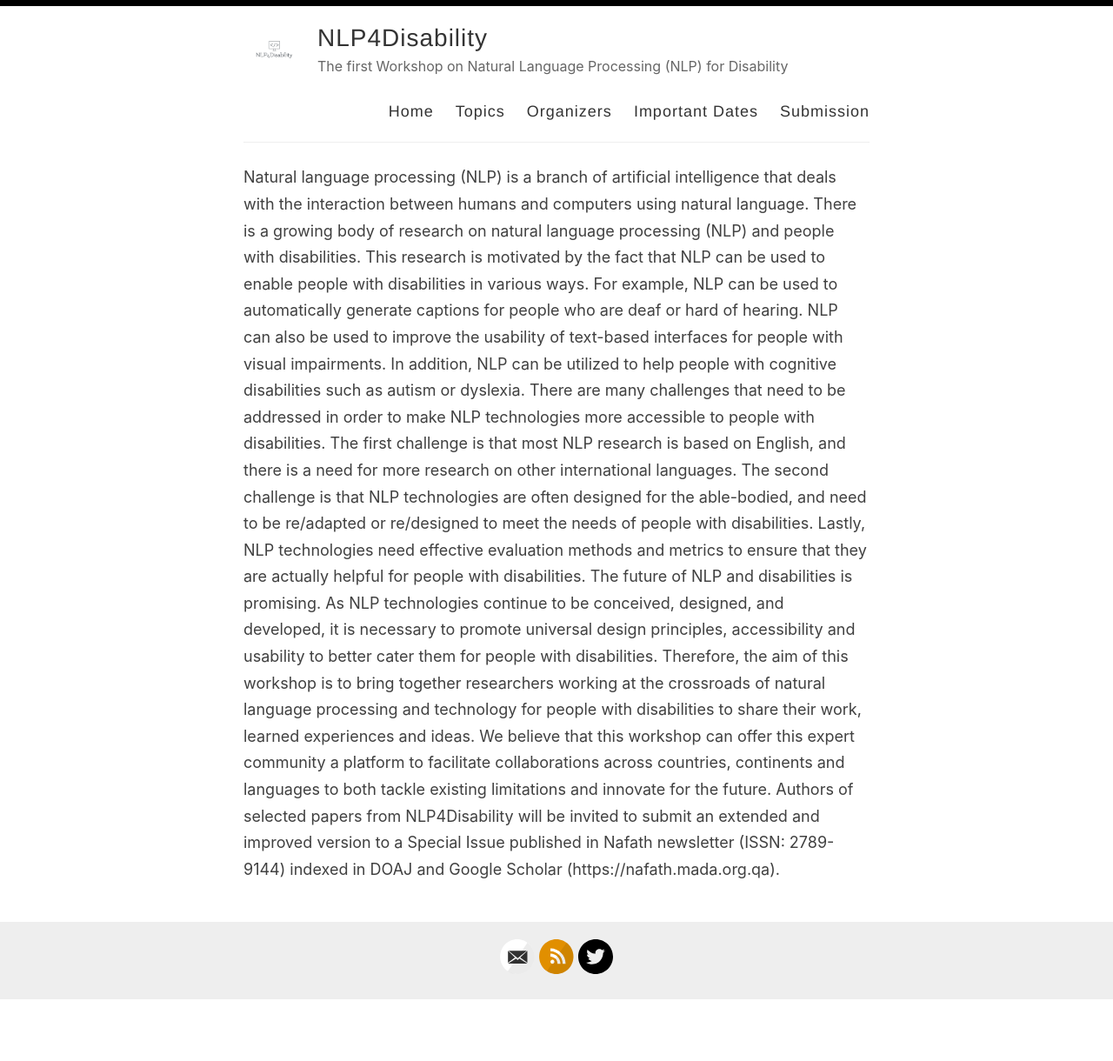
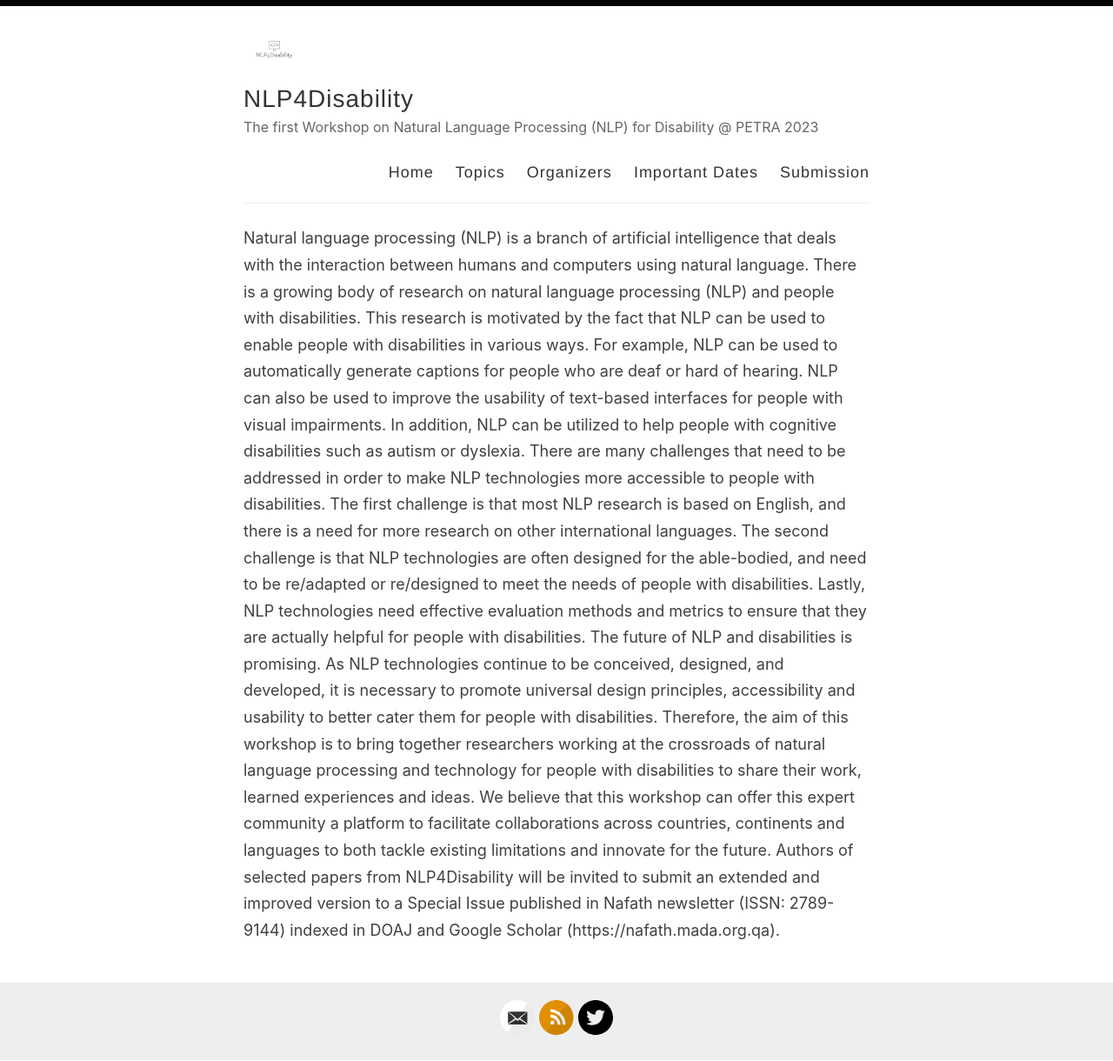
Before and after one commit to nlp4disability/nlp4disability.github.io, a Jekyll site: the page built from index.html, in a window 1280 px wide. Shown: the whole page at 87% size. Built offline with Jekyll 4.4.1, drawn with Linux system fonts in a browser that asks for light colours; the list of posts is cut into pages by our own code; before the commit the page ends 1150 px from its top, so only the background shows below that.

Commit message:
Update _config.yml

```diff
--- a/_config.yml
+++ b/_config.yml
@@ -7,7 +7,7 @@
 
 
 # Short bio or description (displayed in the header)
-description: The first Workshop on Natural Language Processing (NLP) for Disability
+description: The first Workshop on Natural Language Processing (NLP) for Disability @ PETRA 2023
 
 # URL of your avatar or profile pic (you could use your GitHub profile pic)
 avatar: /images/NLP4Disability.png
```
